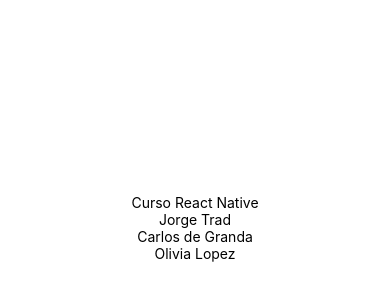
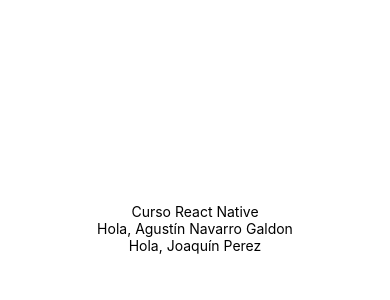
Before and after one commit to jorgetrad99/curso-introduccion-react-native, a React Native app: screen / in a window 390 px wide. Shown: the part 194-494 px from the top of the page. Built offline with nearby package versions, Linux system fonts and the light colour scheme.

Commit message:
Default properties: defaultProps

```diff
--- a/App.js
+++ b/App.js
@@ -5,9 +5,10 @@
   return (
     <View style={styles.container}>
       <Text>Curso React Native</Text>
-      <Saludar name='Jorge Trad' />
-      <Saludar name='Carlos de Granda' />
-      <Saludar name='Olivia Lopez' />
+      <Saludar />
+      <Saludar firstName='Joaquín' lastName='Perez' />
+      {/* <Saludar firstName='Jorge' lastName='Trad' />
+      <Saludar firstName='Jorge' lastName='Trad' /> */}
     </View>
   );
 }
--- a/src/components/Saludar.jsx
+++ b/src/components/Saludar.jsx
@@ -1,8 +1,16 @@
 import React from "react";
 import { Text, View } from "react-native";
 
-const Saludar = ({ name }) => {
-    return <Text>{name}</Text>
+const Saludar = ({
+    firstName,
+    lastName
+}) => {
+    return <Text>Hola, {firstName} {lastName}</Text>
+}
+
+Saludar.defaultProps = {
+    firstName: "Agustín",
+    lastName: "Navarro Galdon"
 }
 
 export default Saludar;
```
